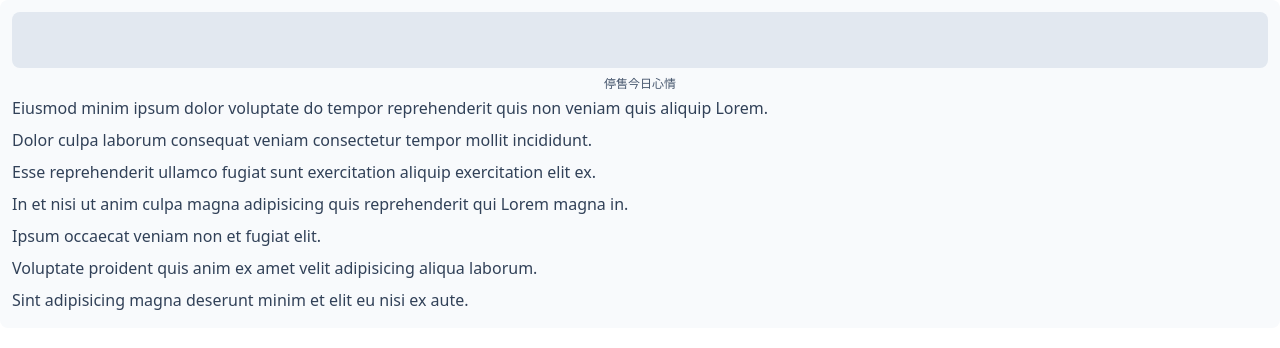
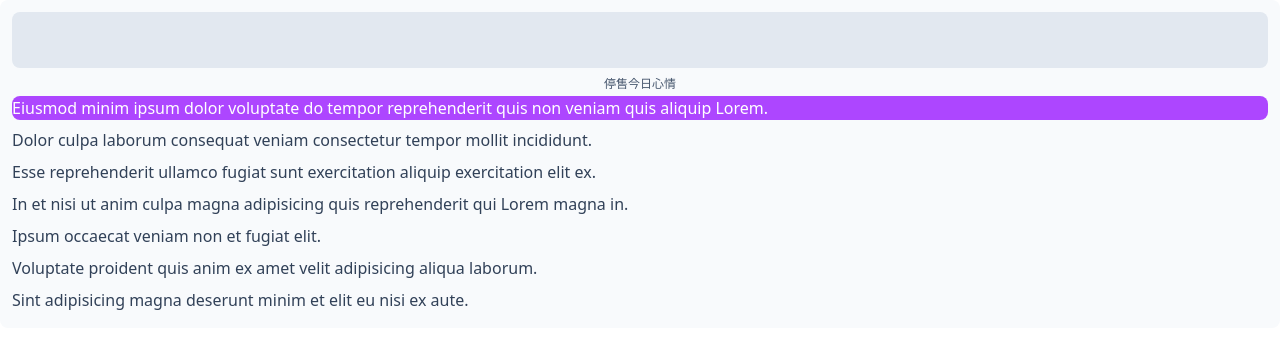
Before and after one commit to grzzzzzz77/snippets-grz, a React (Vite) app in the folder snippets-grz/: page / in a window 1280 px wide. Shown: the top 348 px of the page. Built offline with nearby package versions, Linux system fonts and the light colour scheme.

Commit message:
feat: 剪贴板功能

```diff
--- a/snippets-grz/src/main/index.ts
+++ b/snippets-grz/src/main/index.ts
@@ -1,47 +1,6 @@
-import { app, shell, BrowserWindow, ipcMain, screen } from 'electron'
-import { join } from 'path'
-import { electronApp, optimizer, is } from '@electron-toolkit/utils'
-import icon from '../../resources/icon.png?asset'
-
-function createWindow(): void {
-  // Create the browser window.
-  const { width } = screen.getPrimaryDisplay().workAreaSize
-  const mainWindow = new BrowserWindow({
-    width: 600,
-    height: 600,
-    x: width - 600,
-    y: 60,
-    frame: false,
-    transparent: true,
-    show: false,
-    alwaysOnTop: true,
-    autoHideMenuBar: true,
-    ...(process.platform === 'linux' ? { icon } : {}),
-    webPreferences: {
-      preload: join(__dirname, '../preload/index.js'),
-      sandbox: false
-    }
-  })
-
-  // mainWindow.webContents.openDevTools()
-
-  mainWindow.on('ready-to-show', () => {
-    mainWindow.show()
-  })
-
-  mainWindow.webContents.setWindowOpenHandler((details) => {
-    shell.openExternal(details.url)
-    return { action: 'deny' }
-  })
-
-  // HMR for renderer base on electron-vite cli.
-  // Load the remote URL for development or the local html file for production.
-  if (is.dev && process.env['ELECTRON_RENDERER_URL']) {
-    mainWindow.loadURL(process.env['ELECTRON_RENDERER_URL'])
-  } else {
-    mainWindow.loadFile(join(__dirname, '../renderer/index.html'))
-  }
-}
+import { app, BrowserWindow, ipcMain } from 'electron'
+import { electronApp, optimizer } from '@electron-toolkit/utils'
+import { createWindow } from './window'
 
 // This method will be called when Electron has finished
 // initialization and is ready to create browser windows.
--- /dev/null
+++ b/snippets-grz/src/main/ipc.ts
@@ -0,0 +1,7 @@
+import { ipcMain, BrowserWindow } from 'electron'
+
+export function registerIpc(win: BrowserWindow) {
+  ipcMain.on('hideWindow', () => {
+    win.hide()
+  })
+}
--- /dev/null
+++ b/snippets-grz/src/main/window.ts
@@ -0,0 +1,46 @@
+import { join } from 'path'
+import { BrowserWindow, shell, screen } from 'electron'
+import { is } from '@electron-toolkit/utils'
+
+import icon from '../../resources/icon.png?asset'
+import { registerIpc } from './ipc'
+
+export function createWindow(): void {
+  // Create the browser window.
+  const { width } = screen.getPrimaryDisplay().workAreaSize
+  const mainWindow = new BrowserWindow({
+    width: 600,
+    height: 600,
+    x: width - 600,
+    y: 60,
+    frame: false,
+    transparent: true,
+    show: false,
+    alwaysOnTop: true,
+    autoHideMenuBar: true,
+    ...(process.platform === 'linux' ? { icon } : {}),
+    webPreferences: {
+      preload: join(__dirname, '../preload/index.js'),
+      sandbox: false
+    }
+  })
+
+  // mainWindow.webContents.openDevTools()
+  registerIpc(mainWindow)
+  mainWindow.on('ready-to-show', () => {
+    mainWindow.show()
+  })
+
+  mainWindow.webContents.setWindowOpenHandler((details) => {
+    shell.openExternal(details.url)
+    return { action: 'deny' }
+  })
+
+  // HMR for renderer base on electron-vite cli.
+  // Load the remote URL for development or the local html file for production.
+  if (is.dev && process.env['ELECTRON_RENDERER_URL']) {
+    mainWindow.loadURL(process.env['ELECTRON_RENDERER_URL'])
+  } else {
+    mainWindow.loadFile(join(__dirname, '../renderer/index.html'))
+  }
+}
--- a/snippets-grz/src/preload/index.d.ts
+++ b/snippets-grz/src/preload/index.d.ts
@@ -3,6 +3,8 @@ import { ElectronAPI } from '@electron-toolkit/preload'
 declare global {
   interface Window {
     electron: ElectronAPI
-    api: unknown
+    api: {
+      hideWindow: () => void
+    }
   }
 }
--- a/snippets-grz/src/preload/index.ts
+++ b/snippets-grz/src/preload/index.ts
@@ -1,8 +1,13 @@
 import { contextBridge } from 'electron'
 import { electronAPI } from '@electron-toolkit/preload'
+import { ipcRenderer } from 'electron'
 
 // Custom APIs for renderer
-const api = {}
+const api = {
+  hideWindow: () => {
+    ipcRenderer.send('hideWindow')
+  }
+}
 
 // Use `contextBridge` APIs to expose Electron APIs to
 // renderer only if context isolation is enabled, otherwise
--- a/snippets-grz/src/renderer/src/components/Result/index.tsx
+++ b/snippets-grz/src/renderer/src/components/Result/index.tsx
@@ -1,12 +1,16 @@
-import useCode from '@renderer/hooks/useCode'
+import useCodeSelect from '@renderer/hooks/useCodeSelect'
 
 const Result: React.FC = () => {
-  const { data } = useCode()
+  const { data, id, selectCode } = useCodeSelect()
   return (
     <>
       <main className="bg-slate-50 px-3 rounded-bl-lg rounded-br-lg -mt-[8px] pb-2">
         {data.map((item) => (
-          <div key={item.id} className="text-slate-700 truncate mb-2">
+          <div
+            key={item.id}
+            onClick={() => selectCode(item.id)}
+            className={`text-slate-700 rounded-lg truncate mb-2 ${id === item.id ? 'bg-purple-500 text-white' : ''}`}
+          >
             {item.content}
           </div>
         ))}
--- a/snippets-grz/src/renderer/src/context/CodeContext.tsx
+++ b/snippets-grz/src/renderer/src/context/CodeContext.tsx
@@ -6,10 +6,13 @@ interface ContextProps {
   data: DataType[]
   setData: Dispatch<SetStateAction<DataType[]>>
 }
-export const CodeContext = createContext<ContextProps | undefined>(undefined)
+
 interface Props {
   children: ReactNode
 }
+
+export const CodeContext = createContext<ContextProps | undefined>(undefined)
+
 export const CodeProvider = ({ children }: Props) => {
   const [data, setData] = useState<DataType[]>(codes)
   return <CodeContext.Provider value={{ data, setData }}>{children}</CodeContext.Provider>
--- /dev/null
+++ b/snippets-grz/src/renderer/src/hooks/useCodeSelect.ts
@@ -0,0 +1,53 @@
+import { useEffect, useState } from 'react'
+import useCode from './useCode'
+
+export default function useCodeSelect() {
+  const { data } = useCode()
+  const [id, setId] = useState<number>(1)
+  const handleKeyDown = (e: KeyboardEvent) => {
+    switch (e.key) {
+      case 'ArrowUp':
+        {
+          const index = data.findIndex((item) => item.id == id)
+          setId(data[index - 1]?.id || data[data.length - 1].id)
+        }
+        break
+      case 'ArrowDown':
+        {
+          const index = data.findIndex((item) => item.id == id)
+          setId(data[index + 1]?.id || data[0].id)
+        }
+        break
+      case 'Enter':
+        {
+          selectCode(id)
+        }
+        break
+      default:
+        break
+    }
+  }
+
+  const selectCode = (id: number) => {
+    const content = data.find((item) => item.id == id)?.content
+    if (content) {
+      navigator.clipboard.writeText(content)
+      window.api.hideWindow()
+    }
+  }
+  useEffect(() => {
+    document.addEventListener('keydown', handleKeyDown)
+    return () => {
+      document.removeEventListener('keydown', handleKeyDown)
+    }
+  }, [data, id])
+  useEffect(() => {
+    setId(1)
+  }, [data])
+
+  return {
+    id,
+    data,
+    selectCode
+  }
+}
```
